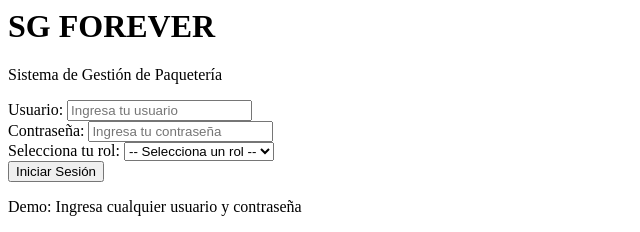
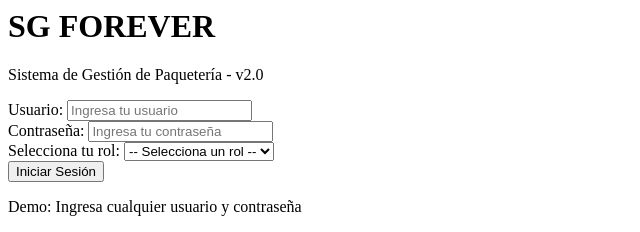
Before and after one commit to oliverriospolo-ai/Clase1pagina, a plain HTML site: page index.html in a window 1280 px wide. Shown: the top 232 px of the page, 0-640 px from the left. Drawn offline with Linux system fonts and the light colour scheme.

Commit message:
Force deployment: Update Railway with correct SG FOREVER paqueteria app

```diff
--- a/index.html
+++ b/index.html
@@ -3,7 +3,7 @@
         <div class="login-container">
             <div class="login-box">
                 <h1>SG FOREVER</h1>
-                <p class="subtitle">Sistema de Gestión de Paquetería</p>
+                <p class="subtitle">Sistema de Gestión de Paquetería - v2.0</p>
 
                 <form id="loginForm" onsubmit="handleLogin(event)">
                     <div class="form-group">
```
